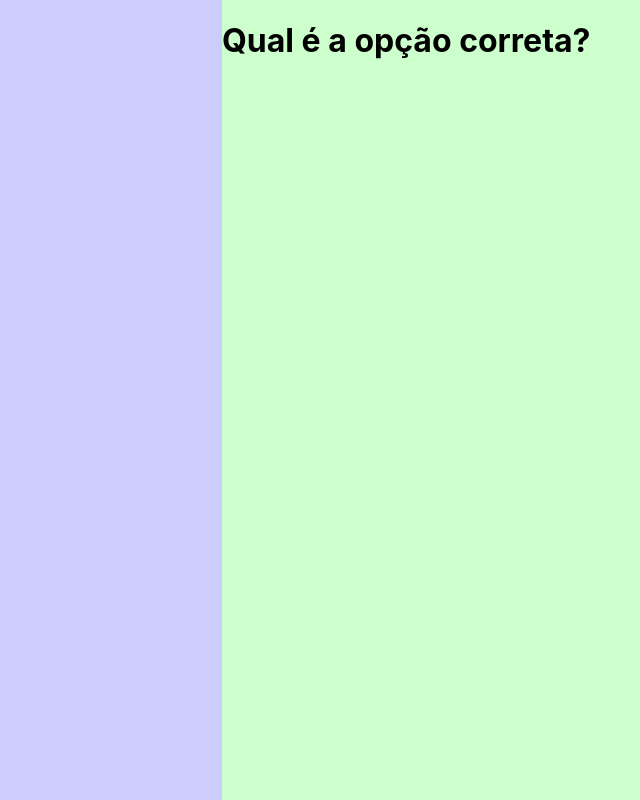
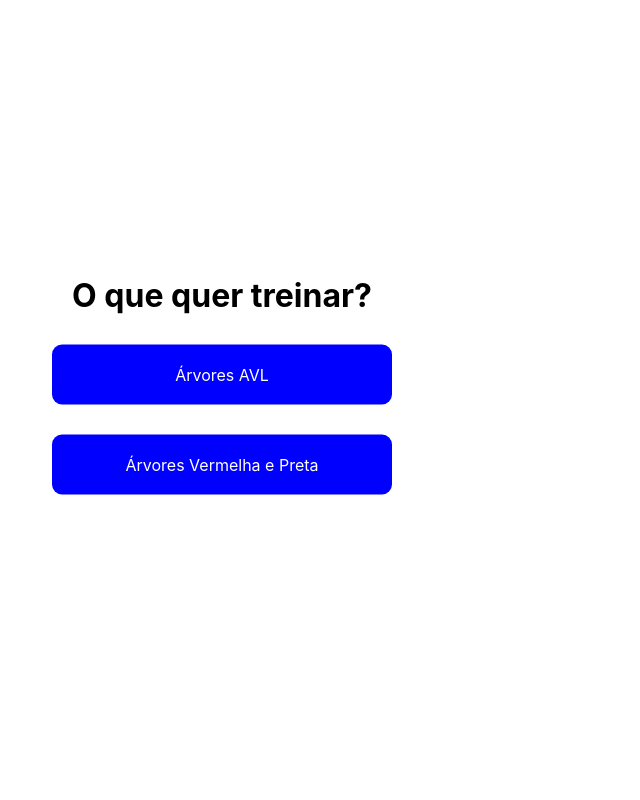
Before and after one commit to filipetoyoshima/train-avl-n-redblack-trees, a React (Create React App) app: page / in a window 1280 px wide. Shown: the whole page, without its empty margins (418-1058 px from the left). Built offline with nearby package versions, Linux system fonts and the light colour scheme.

Commit message:
Created game menu

```diff
--- a/src/index.js
+++ b/src/index.js
@@ -1,10 +1,10 @@
 import React from 'react';
 import ReactDOM from 'react-dom';
 import './index.css';
-import Game from './screens/Game';
+import Menu from './screens/Menu';
 import * as serviceWorker from './serviceWorker';
 
-ReactDOM.render(<Game />, document.getElementById('root'));
+ReactDOM.render(<Menu />, document.getElementById('root'));
 
 // If you want your app to work offline and load faster, you can change
 // unregister() to register() below. Note this comes with some pitfalls.
--- /dev/null
+++ b/src/screens/Menu/index.js
@@ -0,0 +1,49 @@
+import React from 'react';
+import Game from './../Game';
+
+import styles from './style';
+
+class Menu extends React.Component {
+    state = {
+        selected: null,
+    }
+
+    select(option) {
+        this.setState({
+            selected: option
+        })
+    }
+
+    render() {
+        if (this.state.selected === null) {
+            return (
+                <div style={styles.container}>
+                    <h1 style={styles.title}>
+                        O que quer treinar?
+                    </h1>
+                    <div
+                        style={styles.button}
+                        onClick={() => {this.select('AVL')}}
+                    >
+                        <span style={styles.buttonText}>
+                            Árvores AVL
+                        </span>
+                    </div>
+                    <div
+                        style={styles.button}
+                        onClick={() => {this.select('RedBlack')}}
+                    >
+                        <span style={styles.buttonText}>
+                            Árvores Vermelha e Preta
+                        </span>
+                    </div>
+                </div>
+            )
+        }
+        return (
+            <Game mode={this.state.selected}/>
+        )
+    }
+}
+
+export default Menu;
--- /dev/null
+++ b/src/screens/Menu/style.js
@@ -0,0 +1,22 @@
+const style = {
+    container : {
+        textAlign: 'center',
+        top: '50vh',
+        left: '50vw',
+        position: 'absolute',
+        transform: 'translate(-50%, -50%)'
+    },
+    title : {
+        marginTop: 0
+    },
+    button : {
+        width: '300px',
+        background: 'blue',
+        color: 'white',
+        margin: '30px',
+        padding: '20px',
+        borderRadius: '10px',
+    },
+}
+
+export default style;
```
